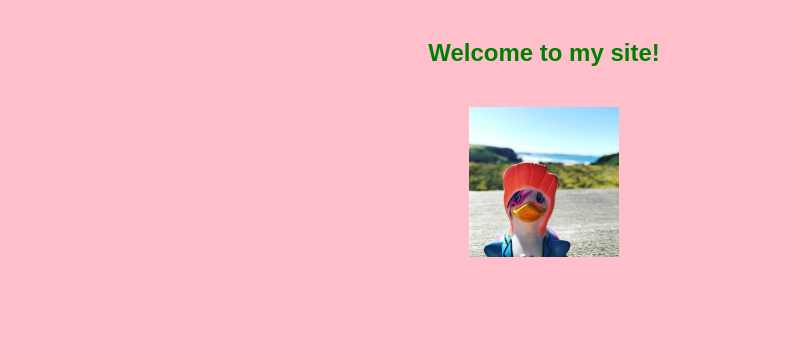
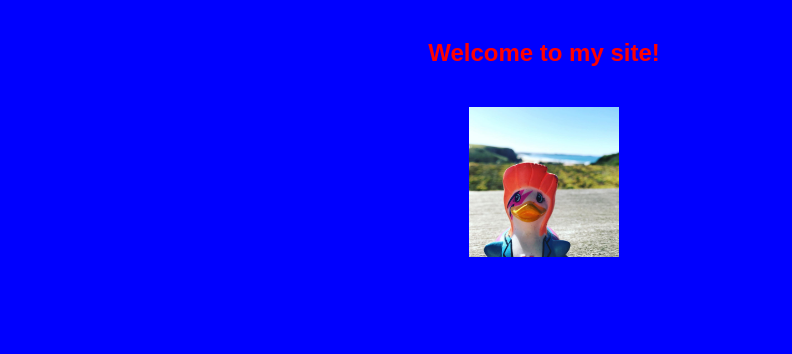
Before and after one commit to jess486486/beginners-week-one-master, a plain HTML site: page index.html in a window 1280 px wide. Shown: the part 160-514 px from the top of the page, without its empty margins (104-896 px from the left). Drawn offline with Linux system fonts and the light colour scheme.

Commit message:
Update style.css

```diff
--- a/CSS/style.css
+++ b/CSS/style.css
@@ -1,7 +1,7 @@
 body {
-  color: green;
+  color: red;
   font-family: arial;
-  background-color: pink;
+  background-color: blue;
 }
 div {
    min-height: center;
```
